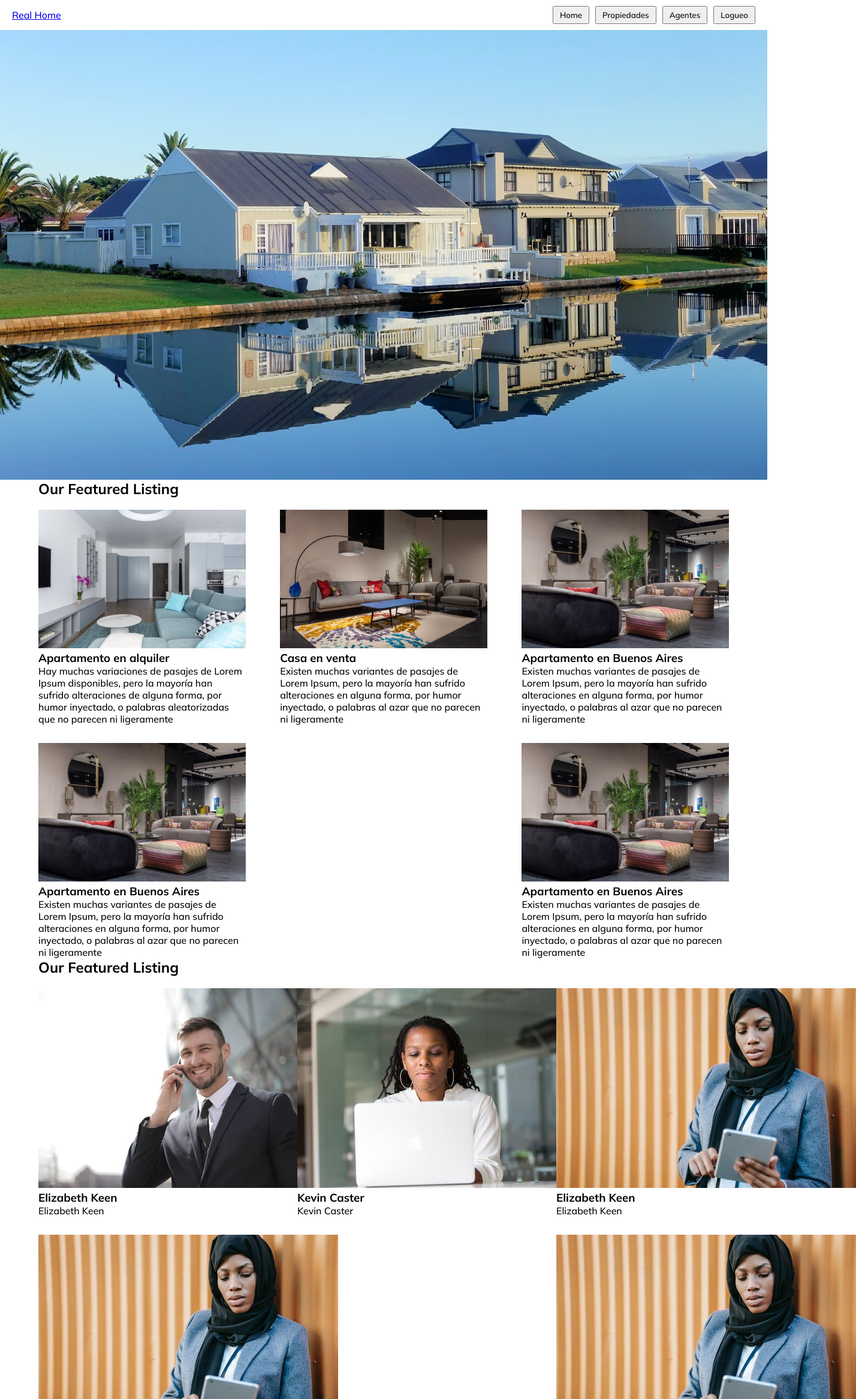
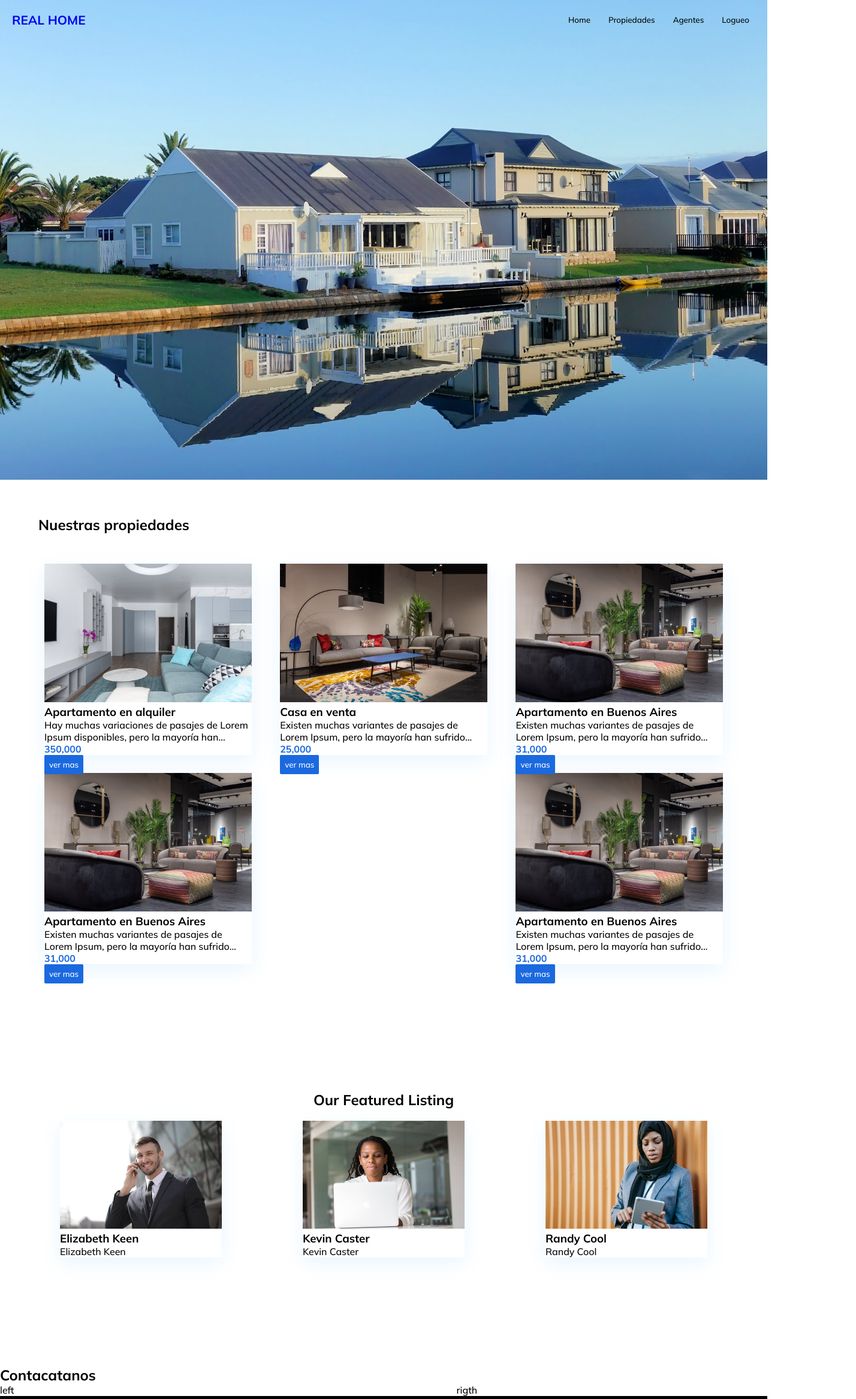
Before and after one commit to DiegoDalera/realState, a React (Vite) app: page / in a window 1280 px wide. Shown: the top 2333 px of the page at 60% size, 1428 px wide, since content can reach past the window. Built offline with nearby package versions, Linux system fonts and the light colour scheme.

Commit message:
agents unique

```diff
--- a/src/components/FeaturedAgentsContainer.css
+++ b/src/components/FeaturedAgentsContainer.css
@@ -1,14 +1,17 @@
 .agentsContainer{
-    width: 90%;
+    width: 100%;
     min-height: 80vh;
     background-color: rgb(255, 255, 255);
     display: flex;
     flex-direction: column;
-    margin: auto;
+    padding: 40px;
+    justify-content: center;
+    align-items: center;
 
 }
 
 .agentsCards{
+    width: 90%;
     display: flex;
     flex-direction: row;
     flex-wrap: wrap;
@@ -20,6 +23,10 @@
 .agentCard{
     width: 25%;
     background-color: var(--bs-white);
-    box-shadow: var(--primary-box-shadow);
+    box-shadow: 0 10px 31px 0 rgb(7 152 255 / 9%);
     margin-top: 20px;
 }
+
+.agentImg{
+    width:100%
+}
--- a/src/components/FeaturedAgentsContainer.jsx
+++ b/src/components/FeaturedAgentsContainer.jsx
@@ -1,4 +1,3 @@
-
 import "./FeaturedAgentsContainer.css";
 import propiedadesDesdeArchivo from "../data/properties";
 
@@ -6,14 +5,16 @@ import { useEffect } from "react";
 import { useSelector, useDispatch } from "react-redux";
 import { setPropiedades } from "../redux/propiedadesSlice";
 
+import { selectUniqueAgentes } from "../redux/selectors";
+
 const FeaturedAgentsContainer = () => {
+  const agentesUnicos = useSelector(selectUniqueAgentes);
+
   const dispatch = useDispatch();
 
   useEffect(() => {
     dispatch(setPropiedades(propiedadesDesdeArchivo));
   }, [dispatch]);
-
-  const propiedades = useSelector((state) => state.propiedades.propiedades);
 
   return (
     <div className="agentsContainer">
@@ -22,17 +23,17 @@ const FeaturedAgentsContainer = () => {
       </div>
 
       <div className="agentsCards">
-        {propiedades.map((propiedad) => (
-          <div key={propiedad.id} className="agentCard">
+        {agentesUnicos.map((agente) => (
+          <div key={agente.id} className="agentCard">
             <div className="agentthumb">
               <img
-                src={`/images/agents/${propiedad.agente.imagen}`}
+                src={`/images/agents/${agente.imagen}`}
                 alt="Agent"
                 className="agentImg"
               />
             </div>
-            <h3>{propiedad.agente.nombre}</h3>
-            <p>{propiedad.agente.nombre}</p>
+            <h3>{agente.nombre}</h3>
+            <p>{agente.nombre}</p>
           </div>
         ))}
       </div>
--- a/src/components/FeaturedListingContainer.css
+++ b/src/components/FeaturedListingContainer.css
@@ -3,29 +3,58 @@
     background-color: rgb(255, 255, 255);
     display: flex;
     flex-direction: column;
-    margin: auto;
+    margin: 20px auto;
+}
+
+.listingHeader {
+    margin: 40px 0px;
+
 }
 
 .listingCards {
     display: flex;
     flex-direction: row;
     flex-wrap: wrap;
-    justify-content:space-between;
+    justify-content: space-between;
     align-items: center;
     gap: 10px;
 }
 
 .propertyCard {
     width: 30%;
-    background-color: var(--bs-white);
-    box-shadow: var(--primary-box-shadow);
+    background-color: white;
     margin-top: 20px;
+    box-shadow: 0 10px 31px 0 rgb(7 152 255 / 9%);
+    margin: 10px;
 }
 
-.propertythumb{
+.propertythumb {
     width: 100%;
 }
 
-.propertyImg{
+.propertyImg {
     width: 100%;
 }
+
+.parrafo-cortado {
+    overflow: hidden;
+    display: -webkit-box;
+    -webkit-line-clamp: 2;
+    -webkit-box-orient: vertical;
+}
+
+.precio {
+    color: #1b69df;
+    font-weight: 700;
+}
+
+.btn-vermas{
+    background-color: #1b69df;
+    color: white;
+    outline: none;
+    border: none;
+    border-radius: 2px;
+    padding: 8px 8px;
+    cursor: pointer;
+    position: absolute;
+}
--- a/src/components/FeaturedListingContainer.jsx
+++ b/src/components/FeaturedListingContainer.jsx
@@ -17,7 +17,7 @@ const FeaturedListingContainer = () => {
   return (
     <div className="listingContainer">
       <div className="listingHeader">
-        <h2 className="listingTitle">Our Featured Listing</h2>
+        <h2 className="listingTitle">Nuestras propiedades</h2>
       </div>
 
       <div className="listingCards">
@@ -30,8 +30,10 @@ const FeaturedListingContainer = () => {
                 className="propertyImg"
               />
             </div>
-            <h3>{propiedad.titulo}</h3>
-            <p>{propiedad.descripcion}</p>
+            <h3 className="title">{propiedad.titulo}</h3>
+            <p className="parrafo-cortado">{propiedad.descripcion}</p>
+            <p className="precio">{propiedad.price}</p>
+            <button className="btn-vermas">ver mas</button>
           </div>
         ))}
       </div>
--- a/src/components/HomeContactContainer.css
+++ b/src/components/HomeContactContainer.css
@@ -0,0 +1,24 @@
+.contactContainer{
+    width: 100%;
+    display: flex;
+    flex-direction: column;
+}
+
+.innercontactContainer{
+    width: 85%;
+    display: flex;
+    flex-direction: column;
+}
+
+.contactSection{
+    display: flex;
+    flex-direction: row;
+}
+
+.leftColumn{
+    width: 70%;
+}
+
+.rigthColumn{
+    width:30%
+}
--- a/src/components/HomeContactContainer.jsx
+++ b/src/components/HomeContactContainer.jsx
@@ -1,13 +1,18 @@
+import "./HomeContactContainer.css";
+
 const HomeContactContainer = () => {
   return (
     <div className="contactContainer">
-      <div className="contactTitle">
-        <h2>Contacatanos</h2>
+      <div className="innercontactContainer">
+        <div className="contactTitle">
+          <h2>Contacatanos</h2>
+        </div>
+        <div className="contactSection">
+          <div className="leftColumn">left</div>
+
+          <div className="rigthColumn">rigth</div>
+        </div>
       </div>
-
-      <div className="leftColumn">left</div>
-
-      <div className="rigthColumn">rigth</div>
     </div>
   );
 };
--- a/src/components/NavContainer.css
+++ b/src/components/NavContainer.css
@@ -1,18 +1,41 @@
+.navbar {
 
-.navbar {
+    position: fixed;
+    top: 0;
+    left: 0;
+    width: 100%;
+    background-color: transparent; /* Fondo transparente inicialmente */
+    transition: background-color 0.3s ease; /* Animación de cambio de color */
+    z-index: 100;
+
     display: flex;
     justify-content: space-between;
     align-items: center;
-    padding: 10px 20px;
-    background-color:rgb(255, 255, 255)
+    padding: 20px 20px;
+
 }
 
-.navbar-logo img {
-    height: 50px;
+.navbar.scrolling {
+    background-color: white;
+    box-shadow: 0 2px 4px rgba(0, 0, 0, 0.1); /* Opcional: sombra suave */
+  }
+
+
+
+.btn-nav{
+ border: none;
+ background-color: transparent;
 }
 
 .navbar-buttons button {
+
     margin-left: 10px;
     padding: 5px 10px;
     cursor: pointer;
 }
+
+.headerwrapper {
+    font-size: 1.3rem;
+    text-decoration: none;
+    font-weight: 700;
+}
--- a/src/components/NavContainer.jsx
+++ b/src/components/NavContainer.jsx
@@ -1,18 +1,38 @@
 import "./NavContainer.css";
 
+import { useEffect, useState } from "react";
+
 const NavContainer = () => {
+  const [scrolling, setScrolling] = useState(false);
+
+  useEffect(() => {
+    const handleScroll = () => {
+      if (window.scrollY > 0) {
+        setScrolling(true);
+      } else {
+        setScrolling(false);
+      }
+    };
+
+    window.addEventListener("scroll", handleScroll);
+
+    return () => {
+      window.removeEventListener("scroll", handleScroll);
+    };
+  }, []);
+
   return (
-    <nav className="navbar">
+    <nav className={`navbar ${scrolling ? 'scrolling' : ''}`}>
       <div className="navbar-logo">
         <a className="headerwrapper" href="/">
-          Real Home
+          REAL HOME
         </a>
       </div>
       <div className="navbar-buttons">
-        <button>Home</button>
-        <button>Propiedades</button>
-        <button>Agentes</button>
-        <button>Logueo</button>
+        <button className="btn-nav">Home</button>
+        <button className="btn-nav">Propiedades</button>
+        <button className="btn-nav"> Agentes</button>
+        <button className="btn-nav">Logueo</button>
       </div>
     </nav>
   );
--- a/src/data/properties.js
+++ b/src/data/properties.js
@@ -107,7 +107,7 @@ const properties = [
       "Chimenea",
     ],
     agente: {
-      nombre: "Elizabeth Keen",
+      nombre: "Randy Cool",
       imagen: "agente4.jpg",
     },
     caracteristicas: {
--- /dev/null
+++ b/src/redux/selectors.jsx
@@ -0,0 +1,17 @@
+import { createSelector } from "@reduxjs/toolkit";
+
+// Selector base para obtener todas las propiedades del estado
+export const selectPropiedades = (state) => state.propiedades.propiedades;
+
+// Selector para obtener una lista de agentes únicos
+export const selectUniqueAgentes = createSelector(
+  [selectPropiedades],
+  (propiedades) => {
+    const allAgentes = propiedades.map((propiedad) => propiedad.agente);
+    const uniqueAgentes = Array.from(new Set(allAgentes.map((agente) => agente.nombre)))
+      .map((nombre) => {
+        return allAgentes.find((agente) => agente.nombre === nombre);
+      });
+    return uniqueAgentes;
+  }
+);
```
